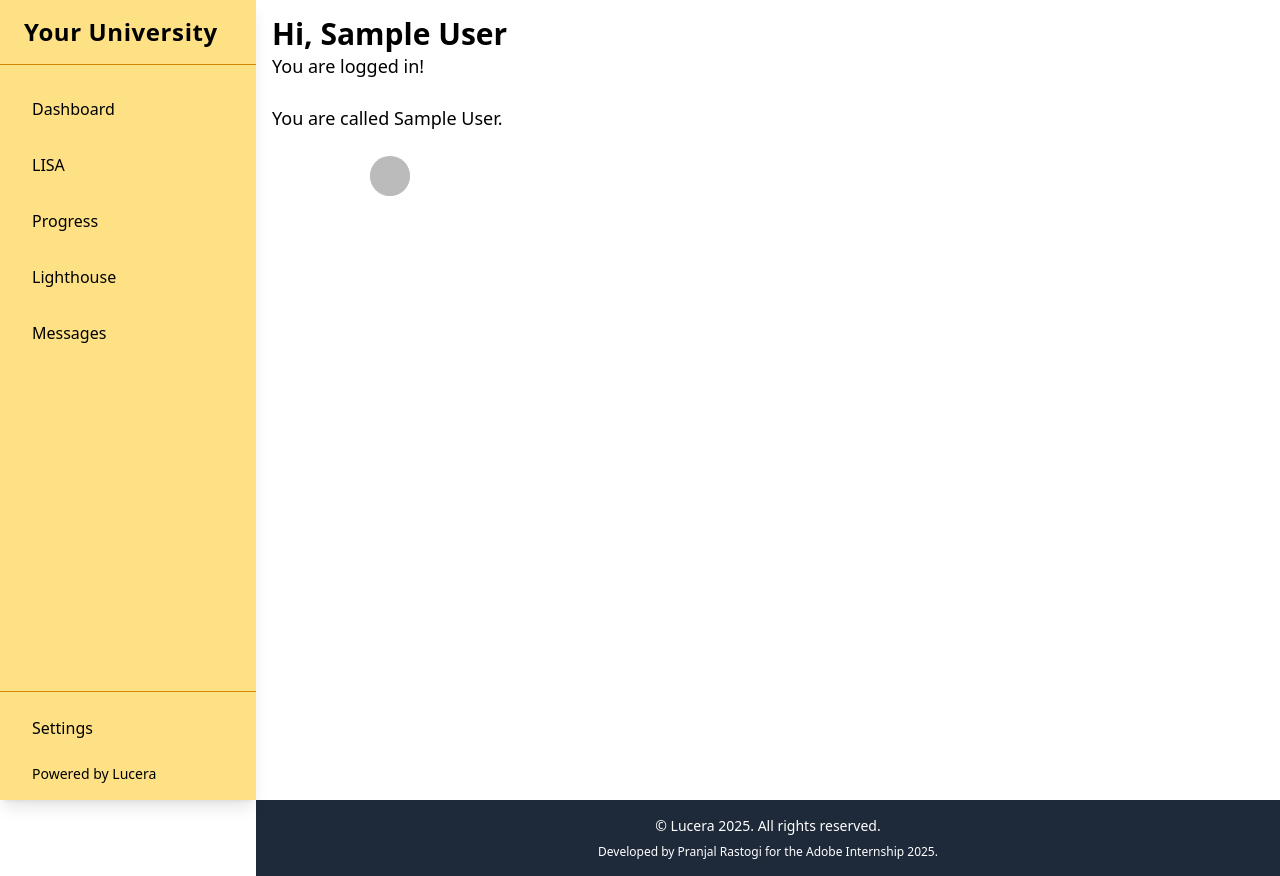
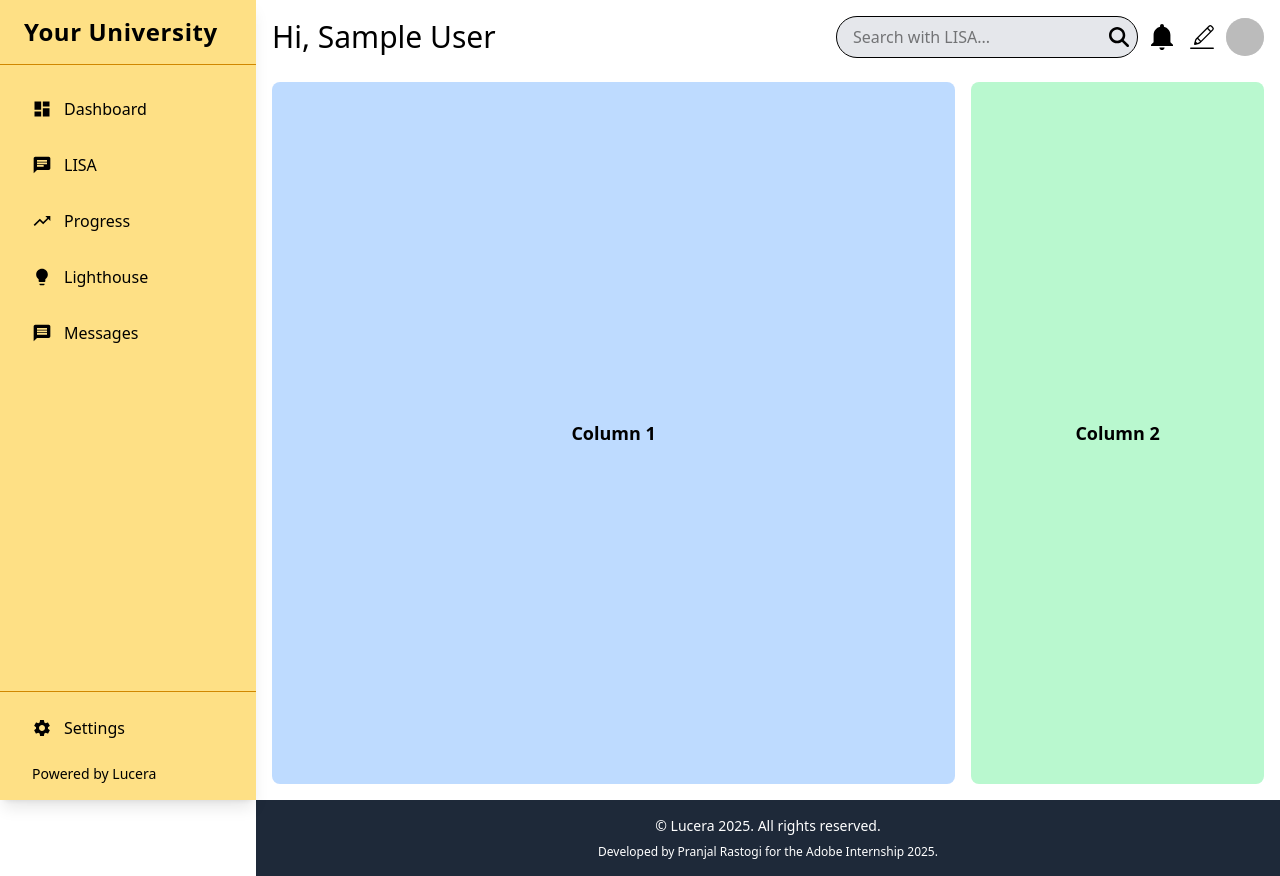
Before and after one commit to PjrCodes/lucera, a Next.js app: page / in a window 1280 px wide. Built offline with nearby package versions, Linux system fonts and the light colour scheme; no server answers; sample sign-in values are in the browser's storage.

Commit message:
add columnar layout, update and complete profile page

```diff
--- a/package.json
+++ b/package.json
@@ -14,7 +14,8 @@
     "next": "15.3.2",
     "next-auth": "^5.0.0-beta.28",
     "react": "^19.0.0",
-    "react-dom": "^19.0.0"
+    "react-dom": "^19.0.0",
+    "react-icons": "^5.5.0"
   },
   "devDependencies": {
     "@eslint/eslintrc": "^3",
--- a/src/app/page.tsx
+++ b/src/app/page.tsx
@@ -1,7 +1,9 @@
 import ProfileCircle from "@/components/profileCircle";
 import { auth } from "../auth";
 import SignIn from "@/components/buttons/signInButton";
-
+import { IoMdNotifications } from "react-icons/io";
+import { CiEdit } from "react-icons/ci";
+import SearchBarElement from "@/components/SearchBarElement";
 
 export default async function Home() {
   const session = await auth();
@@ -18,21 +20,24 @@ export default async function Home() {
   }
 
   return (
-    <main className="h-screen w-full flex">
-      <div className="px-4 py-4">
-        <h1 className="text-3xl font-bold">Hi, {session?.user?.name}</h1>
-        <p className="text-lg mb-6">
-          {isLoggedIn ? "You are logged in!" : "Please log in to continue."}
-        </p>
-        <p className="text-lg mb-6">
-          {isLoggedIn ? "You are called " + session?.user?.name + "." : ""}
-        </p>
-        <div className="flex justify-center">
-          {isLoggedIn ? (
-            <ProfileCircle imageUrl={session?.user?.image}/>
-          ) : (
-            <SignIn />
-          )}
+    <main className="h-screen w-full flex flex-col px-4 py-4">
+      <div className="flex justify-between items-center mb-6">
+        <h1 className="text-3xl">Hi, {session?.user?.name}</h1>
+        <div className="flex flex-row items-center justify-end space-x-2">
+          <SearchBarElement />
+          <IoMdNotifications size={32} className="cursor-pointer hover:text-gray-500" />
+          <CiEdit  size={32} className="cursor-pointer hover:text-gray-500" />
+          <div className="flex justify-center">
+            <ProfileCircle imageUrl={session?.user?.image} size={38} />
+          </div>
+        </div>
+      </div>
+      <div className="flex flex-row w-full h-full gap-4">
+        <div className="flex-7 bg-blue-200 rounded-lg flex items-center justify-center">
+          <span className="text-lg font-semibold">Column 1</span>
+        </div>
+        <div className="flex-3 bg-green-200 rounded-lg flex items-center justify-center">
+          <span className="text-lg font-semibold">Column 2</span>
         </div>
       </div>
     </main>
--- a/src/app/profile/page.tsx
+++ b/src/app/profile/page.tsx
@@ -1,8 +1,9 @@
 import React from "react";
 import { auth } from "@/auth";
 import SignOut from "@/components/buttons/signOutButton";
-import { redirect } from 'next/navigation';
+import { redirect } from "next/navigation";
 import client from "@/lib/db";
+import Link from "next/link";
 
 export default async function ProfilePage() {
   const session = await auth();
@@ -19,7 +20,7 @@ export default async function ProfilePage() {
 
   if (isLoggedIn && !userData) {
     // error - log out and show error message
-    alert("You need to select a role before accessing your profile.");
+    // alert("You need to select a role before accessing your profile."); // Remove alert for SSR
     return redirect("/select-role");
   }
   if (!isLoggedIn) {
@@ -27,22 +28,34 @@ export default async function ProfilePage() {
   }
 
   return (
-    <div className="max-w-xl mx-auto my-8 p-8 border border-gray-200 rounded-lg">
-      <h1 className="text-2xl font-bold mb-6">Profile</h1>
-      <div className="mt-6 space-y-3">
+    <main className="h-screen w-full flex flex-col px-4 py-4">
+      <div className="flex justify-between items-center mb-6">
+        <h1 className="text-3xl">Your Profile</h1>
+      </div>
+      <div className="flex flex-col w-full h-full gap-4 items-center justify-center">
+        <div className="space-y-3 text-lg rounded-lg flex flex-col items-start justify-center p-8 w-full max-w-xl">
           <p>
-          <span className="font-semibold">Name:</span> {session?.user?.name || "Unknown User"}
+            <span className="font-semibold">Name:</span>{" "}
+            {session?.user?.name || "Unknown User"}
           </p>
           <p>
-          <span className="font-semibold">Email:</span> {session?.user?.email || "No email provided"}
+            <span className="font-semibold">Email:</span>{" "}
+            {session?.user?.email || "No email provided"}
           </p>
           <p>
-          <span className="font-semibold">Role:</span> {userData?.role || "Role not set"}
+            <span className="font-semibold">Role:</span>{" "}
+            {userData?.role || "Role not set"}
           </p>
-      </div>
-      <div className="mt-8">
+
           <SignOut />
+          <Link
+            href="/select-role"
+            className="text-blue-500 hover:underline text-lg"
+          >
+            Change Role
+          </Link>
         </div>
       </div>
+    </main>
   );
 }
--- a/src/app/select-role/page.tsx
+++ b/src/app/select-role/page.tsx
@@ -41,6 +41,7 @@ async function setUserRole(data: FormData) {
 
 export default function SelectRolePage() {
   return (
+    <main className="h-screen">
     <div className="max-w-md mx-auto my-12 p-8 border border-gray-200 rounded-lg">
       <h1 className="text-2xl font-bold mb-6">Select Your Role</h1>
       <Form action={setUserRole} className="space-y-4">
@@ -61,5 +62,6 @@ export default function SelectRolePage() {
         </button>
       </Form>
     </div>
+    </main>
   );
 }
--- /dev/null
+++ b/src/components/SearchBarElement.tsx
@@ -0,0 +1,37 @@
+"use client";
+import React, { useState } from "react";
+import { FaMagnifyingGlass } from "react-icons/fa6";
+
+export default function SearchBarElement() {
+  const [input, setInput] = useState("");
+
+  const handleSend = () => {
+    if (input.trim()) {
+      // Replace this with your LISA chat logic
+      alert(`Message to LISA: ${input}`);
+      setInput("");
+    }
+  };
+
+  return (
+    <div className="flex items-center border rounded-full px-2 py-1 bg-gray-200">
+      <input
+        type="text"
+        className="outline-none px-2 py-1 w-64"
+        placeholder="Search with LISA..."
+        value={input}
+        onChange={e => setInput(e.target.value)}
+        onKeyDown={e => {
+          if (e.key === "Enter") handleSend();
+        }}
+      />
+      <button
+        className="ml-2 text-black hover:text-gray-500"
+        onClick={handleSend}
+        aria-label="Send to LISA"
+      >
+        <FaMagnifyingGlass  size={20} />
+      </button>
+    </div>
+  );
+}
--- a/src/components/navbar.tsx
+++ b/src/components/navbar.tsx
@@ -1,6 +1,7 @@
 import React from "react";
 import { auth } from "@/auth";
 import Link from "next/link";
+import { MdDashboard, MdChat, MdTrendingUp, MdLightbulb, MdMessage, MdSettings } from "react-icons/md";
 
 export default async function Navbar() {
   const session = await auth();
@@ -36,27 +37,32 @@ export default async function Navbar() {
       <div className="flex-1 px-4 py-6">
         <ul className="space-y-4">
           <li>
-            <Link href="/" className="block px-4 py-2 text-black hover:bg-yellow-200 rounded-md transition-colors">
+            <Link href="/" className="flex items-center gap-3 px-4 py-2 text-black hover:bg-yellow-200 rounded-md transition-colors">
+              <MdDashboard size={20} />
               Dashboard
             </Link>
           </li>
           <li>
-            <Link href="/lisa" className="block px-4 py-2 text-black hover:bg-yellow-200 rounded-md transition-colors">
+            <Link href="/lisa" className="flex items-center gap-3 px-4 py-2 text-black hover:bg-yellow-200 rounded-md transition-colors">
+              <MdChat size={20} />
               LISA
             </Link>
           </li>
           <li>
-            <Link href="/progress" className="block px-4 py-2 text-black hover:bg-yellow-200 rounded-md transition-colors">
+            <Link href="/progress" className="flex items-center gap-3 px-4 py-2 text-black hover:bg-yellow-200 rounded-md transition-colors">
+              <MdTrendingUp size={20} />
               Progress
             </Link>
           </li>
           <li>
-            <Link href="/lighthouse" className="block px-4 py-2 text-black hover:bg-yellow-200 rounded-md transition-colors">
+            <Link href="/lighthouse" className="flex items-center gap-3 px-4 py-2 text-black hover:bg-yellow-200 rounded-md transition-colors">
+              <MdLightbulb size={20} />
               Lighthouse
             </Link>
           </li>
           <li>
-            <Link href="/messages" className="block px-4 py-2 text-black hover:bg-yellow-200 rounded-md transition-colors">
+            <Link href="/messages" className="flex items-center gap-3 px-4 py-2 text-black hover:bg-yellow-200 rounded-md transition-colors">
+              <MdMessage size={20} />
               Messages
             </Link>
           </li>
@@ -64,7 +70,8 @@ export default async function Navbar() {
       </div>
 
       <div className="px-4 py-4 border-t border-yellow-600">
-        <Link href="/settings" className="block px-4 py-2 text-black hover:bg-yellow-200 rounded-md transition-colors mb-4">
+        <Link href="/settings" className="flex items-center gap-3 px-4 py-2 text-black hover:bg-yellow-200 rounded-md transition-colors mb-4">
+          <MdSettings size={20} />
           Settings
         </Link>
         <div className="px-4 text-sm">
```
Also changed, not shown: 1 other file (tests, documents, lock files or other folders). Lines whose indentation alone changed are shown as unchanged.
